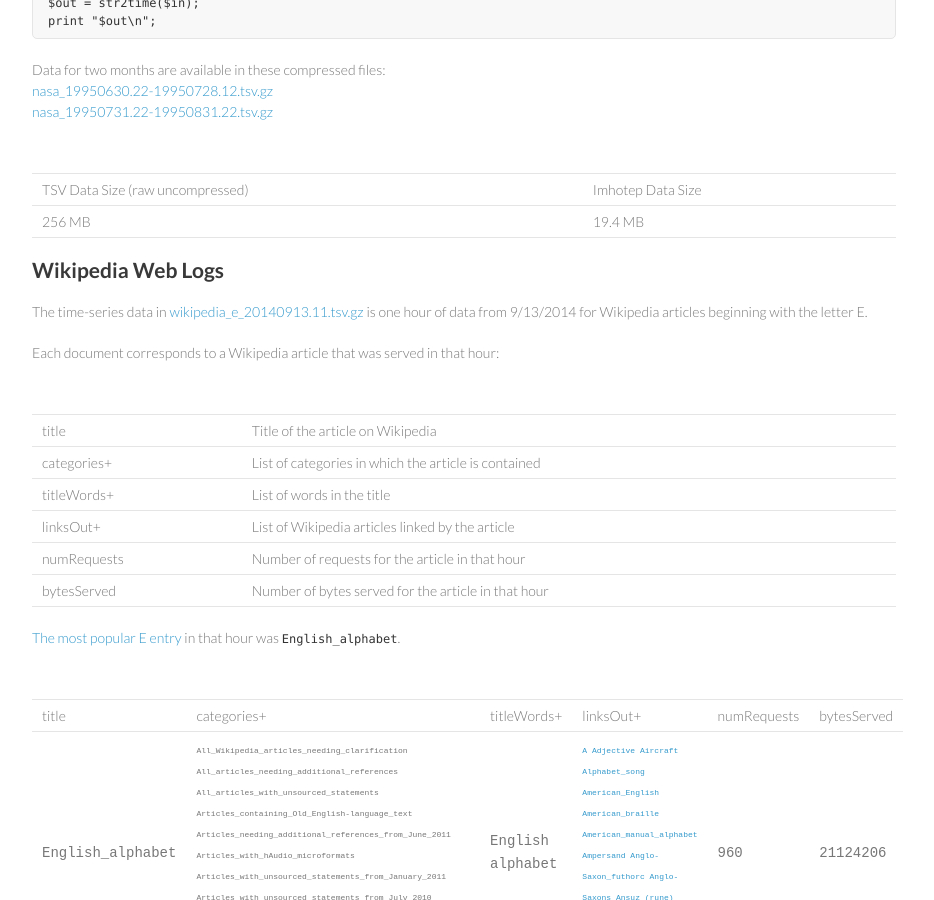
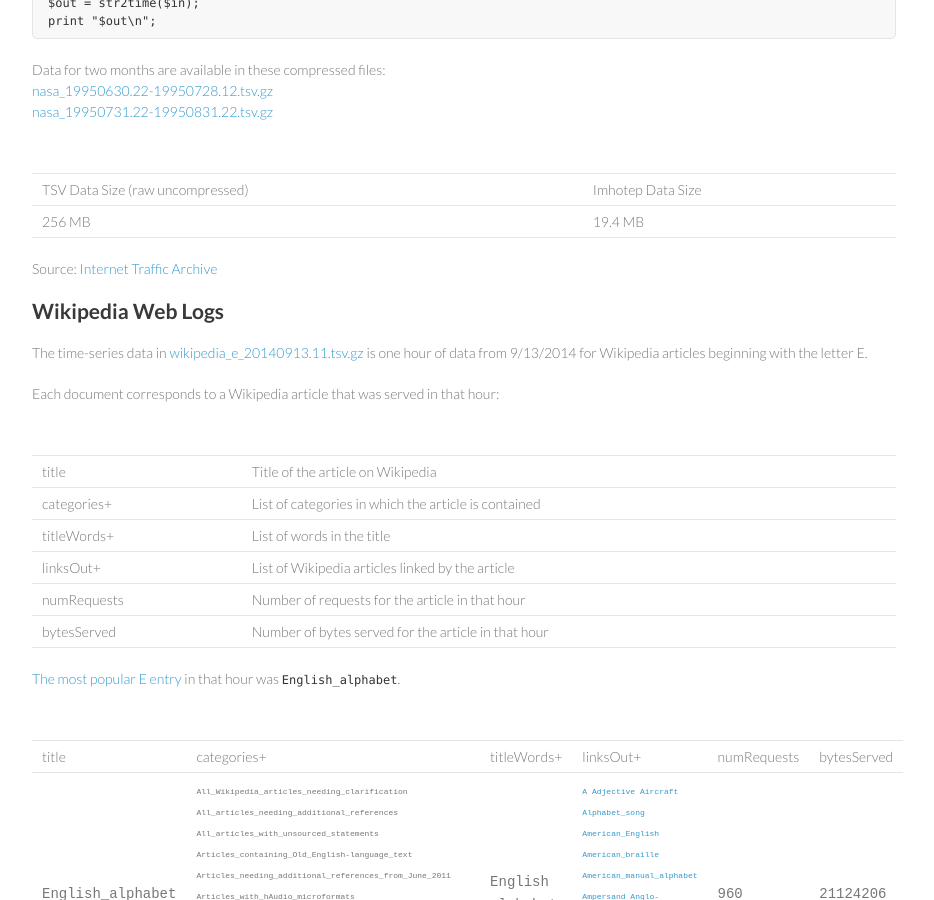
Before and after one commit to indeedeng/imhotep, a Jekyll site: the page built from docs/sample-data.md, in a window 1280 px wide and 900 px high, scrolled down 773 px. Shown: the whole window, without its empty margins (294-1228 px from the left). Built offline with Jekyll 4.4.1, drawn with Linux system fonts in a browser that asks for light colours; Markdown is read by kramdown in place of the engine named in the settings.

Commit message:
add source for NASA data

```diff
--- a/docs/sample-data.md
+++ b/docs/sample-data.md
@@ -38,6 +38,8 @@
 | ----- | ------- |
 | TSV Data Size (raw uncompressed) | Imhotep Data Size |
 | 256 MB | 19.4 MB |
+
+Source: [Internet Traffic Archive](http://ita.ee.lbl.gov/html/contrib/NASA-HTTP.html)
 
 ## Wikipedia Web Logs
 The time-series data in [wikipedia_e_20140913.11.tsv.gz](http://indeedeng.github.io/imhotep/files/wikipedia_e_20140913.11.tsv.gz) is one hour of data from 9/13/2014 for Wikipedia articles beginning with the letter E.
```
